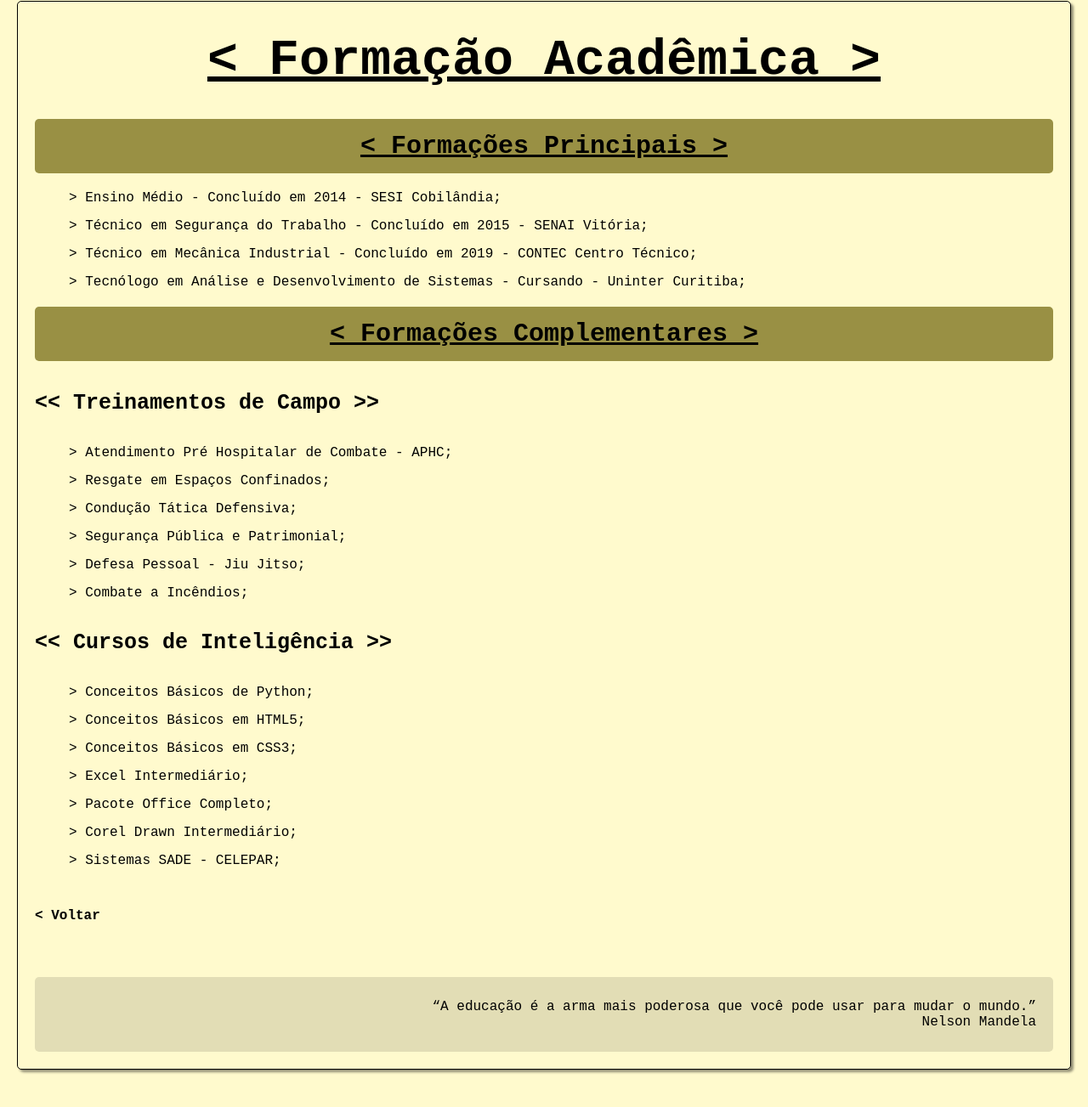
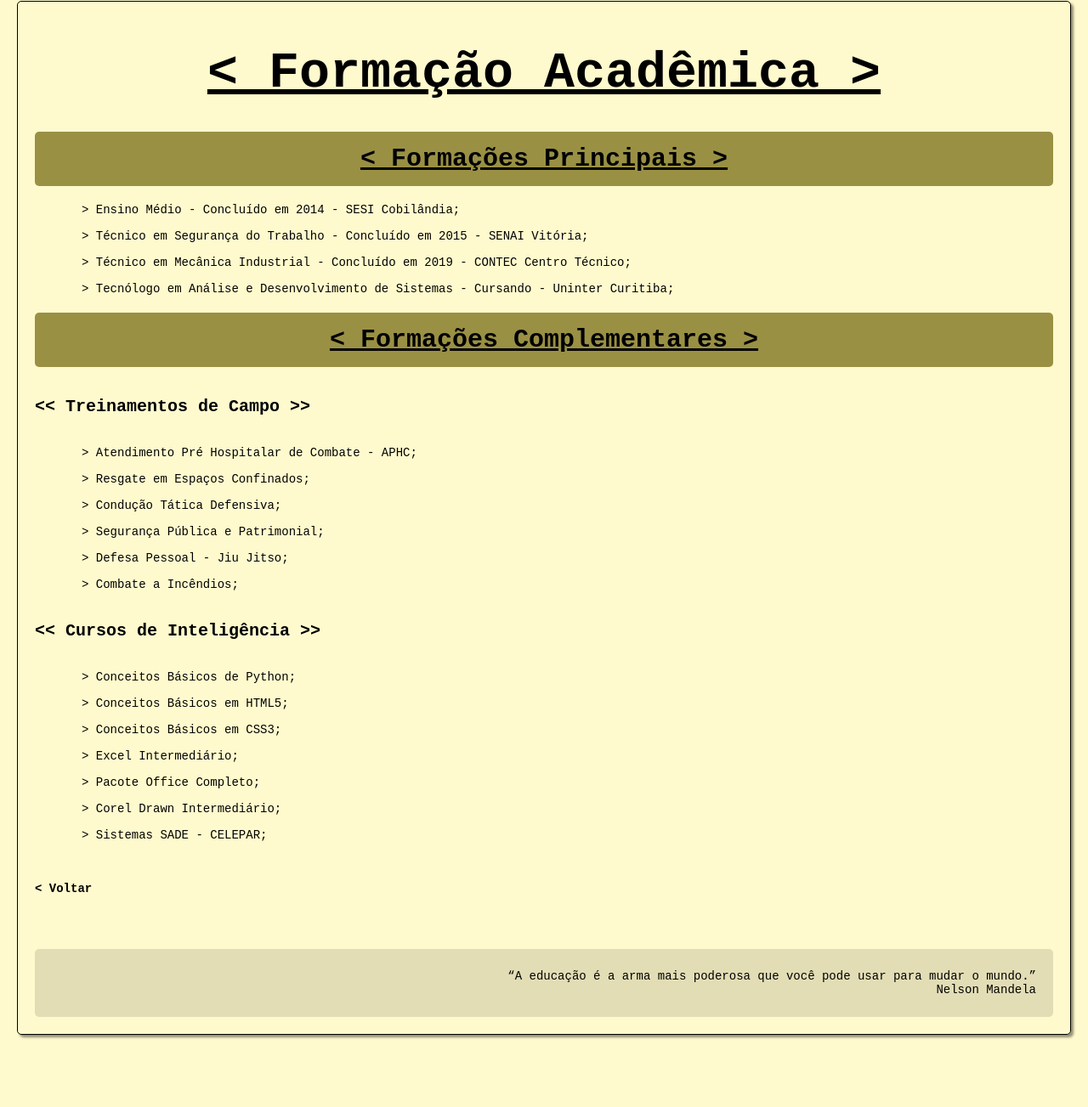
Before and after one commit to AndersonLNeves/Minha-Pagina-Principal, a plain HTML site: page formacao.html in a window 1280 px wide. Shown: the part 49-1352 px from the top of the page at 85% size. After the commit the page ends 1317 px from the top, so only its background shows below. Drawn offline with Linux system fonts and the light colour scheme.

Commit message:
Update formacao.css
Pequenos ajustes no tamanho das letras

```diff
--- a/formacao.css
+++ b/formacao.css
@@ -19,7 +19,7 @@ h1 {
     font-family: monospace;
     font-size: 60px;
     padding: 15px 0px;
-    margin: auto;
+    margin: 15px auto;
     text-decoration: underline;
 }
 
@@ -28,7 +28,7 @@ body > h2 {
     color: #000000;
     font-family: monospace;
     font-size: 30px;
-    padding: 15px 0px;
+    padding: 15px 5px;
     margin: 20px auto;
     text-decoration: underline;
     background-color: #999044;
@@ -41,7 +41,7 @@ body > section > h3 {
     text-align: left;
     color: #000000;
     font-family: monospace;
-    font-size: 25px;
+    font-size: 20px;
     padding: 15px 0px;
     margin: 20px auto;
     text-decoration: none;
@@ -51,7 +51,7 @@ body > section > h3 {
 }
 
 h4 > a {
-    font-size: 16px;
+    font-size: 14px;
     color: #000000;
     font-style: normal;
     font-family: monospace;
@@ -67,7 +67,7 @@ a:hover {
 
 footer {
     text-align: end;
-    font-size: 16px;
+    font-size: 14px;
     margin: 30px auto 0px auto;
     padding: 10px 20px;
     color: #000000;
@@ -76,10 +76,10 @@ footer {
 }
 
 body > section > ol {
-    font-size: 16px;
+    font-size: 14px;
     border-style: none;
     border-radius: 10px;
     border: 5px;
-    margin: 15px auto;
+    margin: 15px;
     color: #000000;
 }
```
